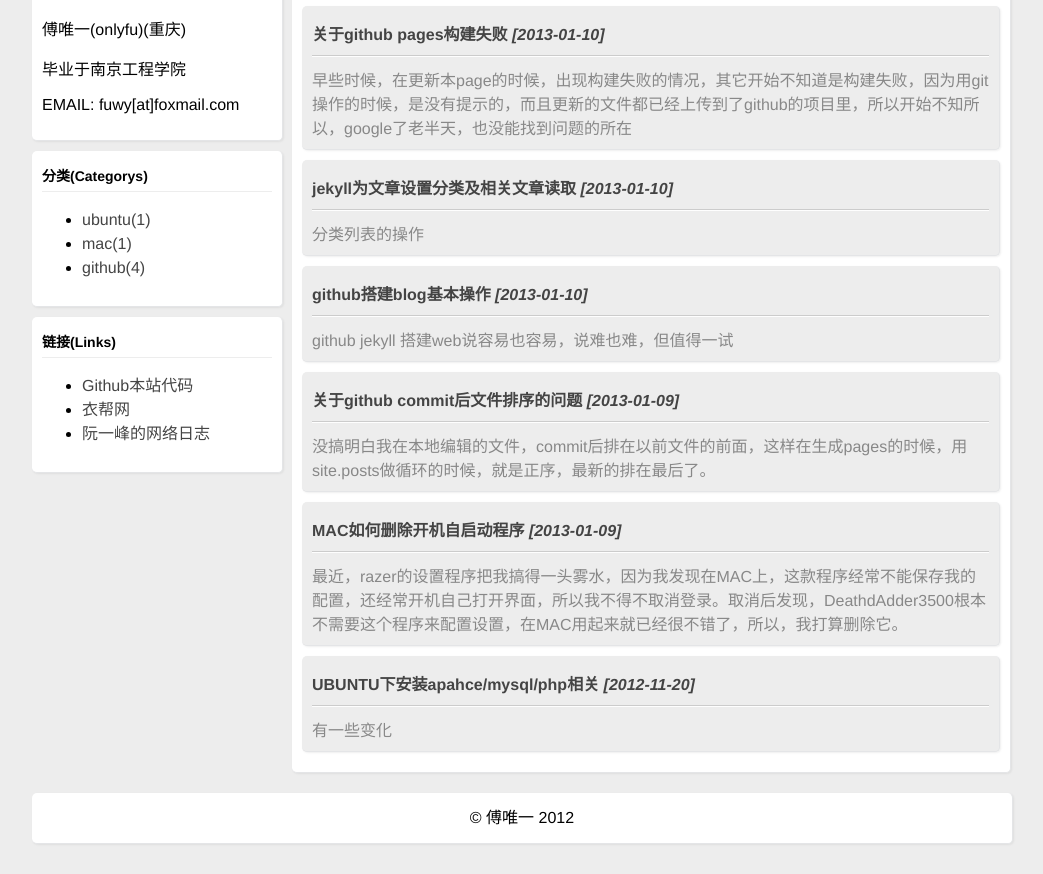
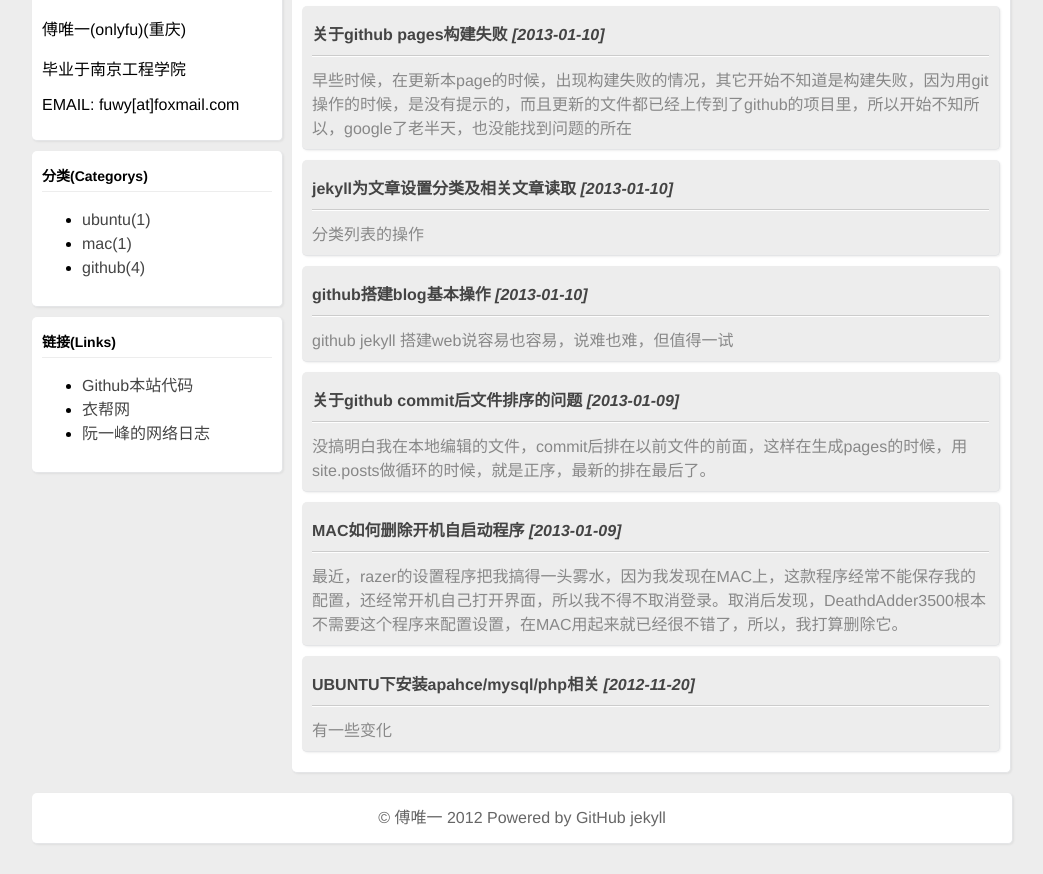
Before and after one commit to yuiitsu/logs, a Jekyll site: the page built from index.html, in a window 1280 px wide, cut to the strip 197-1071 px from the top of the page. Shown: the whole strip, without its empty margins (118-1161 px from the left). Built offline with Jekyll 4.4.1, drawn with Linux system fonts in a browser that asks for light colours; the list of posts is cut into pages by our own code; comment, search, counter and statistics services are not loaded.

Commit message:
update footer

```diff
--- a/_includes/footer.html
+++ b/_includes/footer.html
@@ -1,6 +1,6 @@
 		<div class="blank20"></div>
                 <div class="footer radius">
-                        &copy; 傅唯一 2012
+                        &copy; 傅唯一 2012 Powered by GitHub <a href="https://github.com/mojombo/jekyll" target="_blank">jekyll</a>
                 </div>
 		<div style="display:none;">
 		<script type="text/javascript">
--- a/css/common.css
+++ b/css/common.css
@@ -47,4 +47,6 @@ h2.first_title a:hover{color:#009900;}
 .side_ul li{height:24px;line-height:24px;}
 .side_ul li a{text-decoration:none;color:#444}
 .side_ul li a:hover{color:#009900;}
-.footer{clear:both;width:100%;height:50px;line-height:50px;text-align: center;margin-bottom:30px;}
+.footer{clear:both;width:100%;height:50px;line-height:50px;text-align: center;margin-bottom:30px;color:#666;}
+.footer a{text-decoration: none;color:#666;}
+.footer a:hover{color:#009900;}
```
